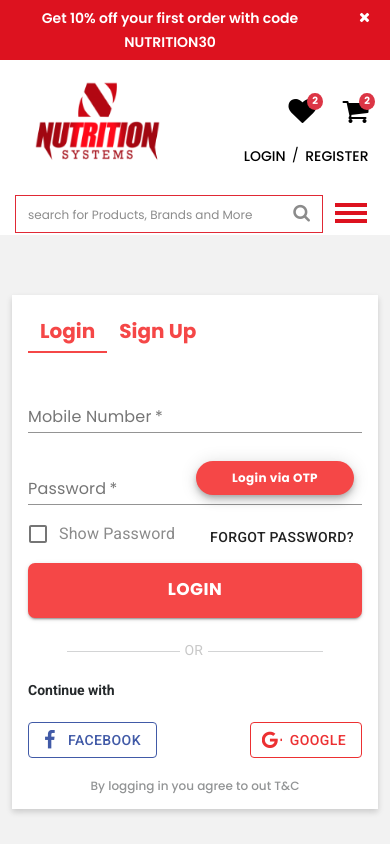
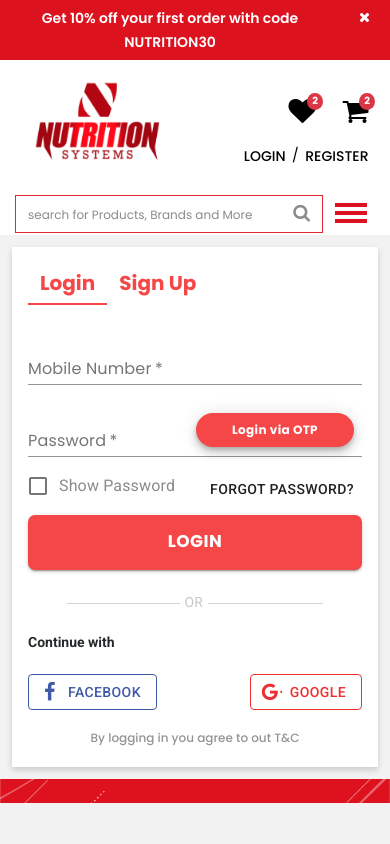
Before and after one commit to KaranPalan7507/NSEcomm, a React (Create React App) app in the folder nutrition/: page /login in a window 390 px wide. Shown: the top 844 px of the page. Built offline with nearby package versions, Linux system fonts and the light colour scheme.

Commit message:
sign up scss

```diff
--- a/nutrition/src/Pages/LoginSignUp/style.scss
+++ b/nutrition/src/Pages/LoginSignUp/style.scss
@@ -12,6 +12,7 @@
   box-shadow: 0px 3px 6px rgba(0, 0, 0, 0.16);
   background-color: #fff;
   margin: auto;
+  min-height: 520px;
   .or {
     width: 80%;
     margin: 16px auto;
@@ -131,3 +132,8 @@
     margin-top: 16px;
   }
 }
+@media screen and (max-width: 576px) {
+  .login-signup {
+    padding: 12px;
+  }
+}
```
